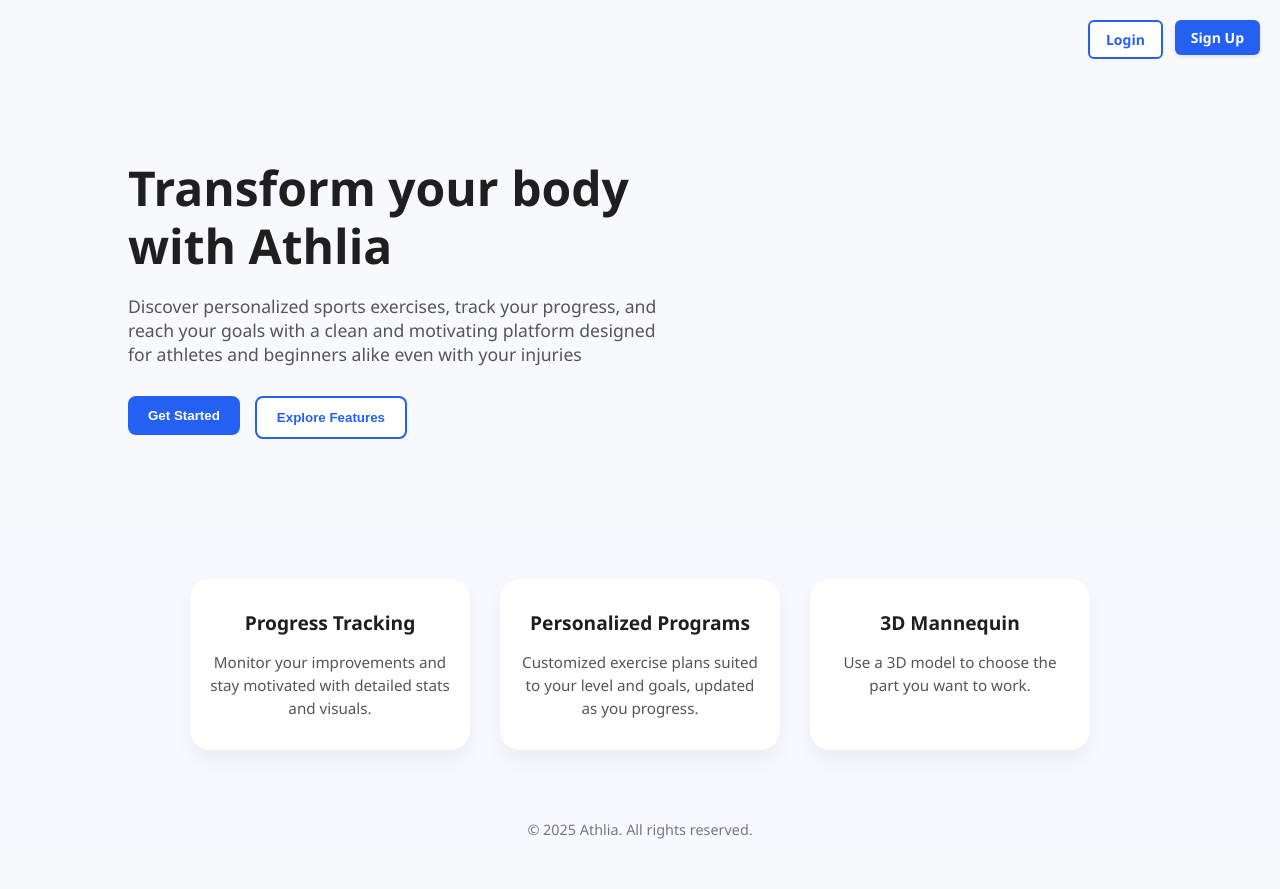
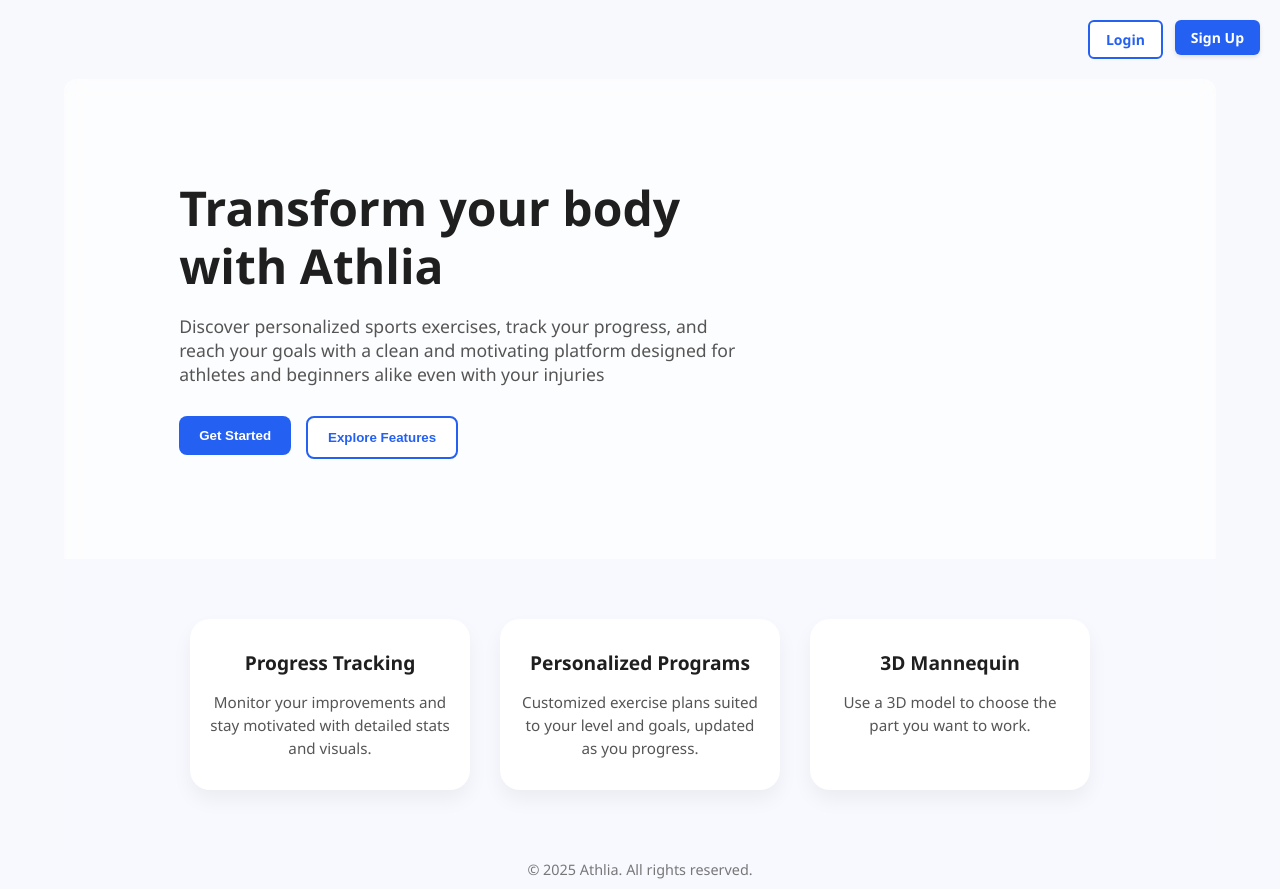
Before and after one commit to HLS-976/athlia-project, a React (Vite) app in the folder frontend/: page / in a window 1280 px wide. Before the commit the page ends 849 px from the top, so only its background shows below. Built offline with nearby package versions, Linux system fonts and the light colour scheme.

Commit message:
Refactor HomePage layout: update structure and improve styling for better presentation

```diff
--- a/frontend/src/Pages/Home/HomePage.css
+++ b/frontend/src/Pages/Home/HomePage.css
@@ -1,5 +1,18 @@
+#Home-Contenaire {
+  display: flex;
+  justify-content: center;
+}
+
+#HomePage {
+  background-color: rgba(255, 255, 255, 0.6);
+  backdrop-filter: blur(10px);
+  -webkit-backdrop-filter: blur(10px);
+  width: 90%;
+  border-radius: 12px;
+}
+
 #home {
-  padding: 80px 10%;
+  padding: 100px 10%;
   max-width: 800px;
 }
 
--- a/frontend/src/Pages/Home/HomePage.jsx
+++ b/frontend/src/Pages/Home/HomePage.jsx
@@ -25,6 +25,7 @@ const HomePage = () => {
       <header>
         <Header />
       </header>
+      <div id="Home-Contenaire">
         <div id="HomePage">
           <div id="home">
             {/* Main title and presentation */}
@@ -41,7 +42,6 @@ const HomePage = () => {
             </div>
           </div>
           {/* Feature cards section */}
-        <div id="HomeCards">
           <CardsFeatures />
         </div>
       </div>
```
Lines whose indentation alone changed are shown as unchanged.
